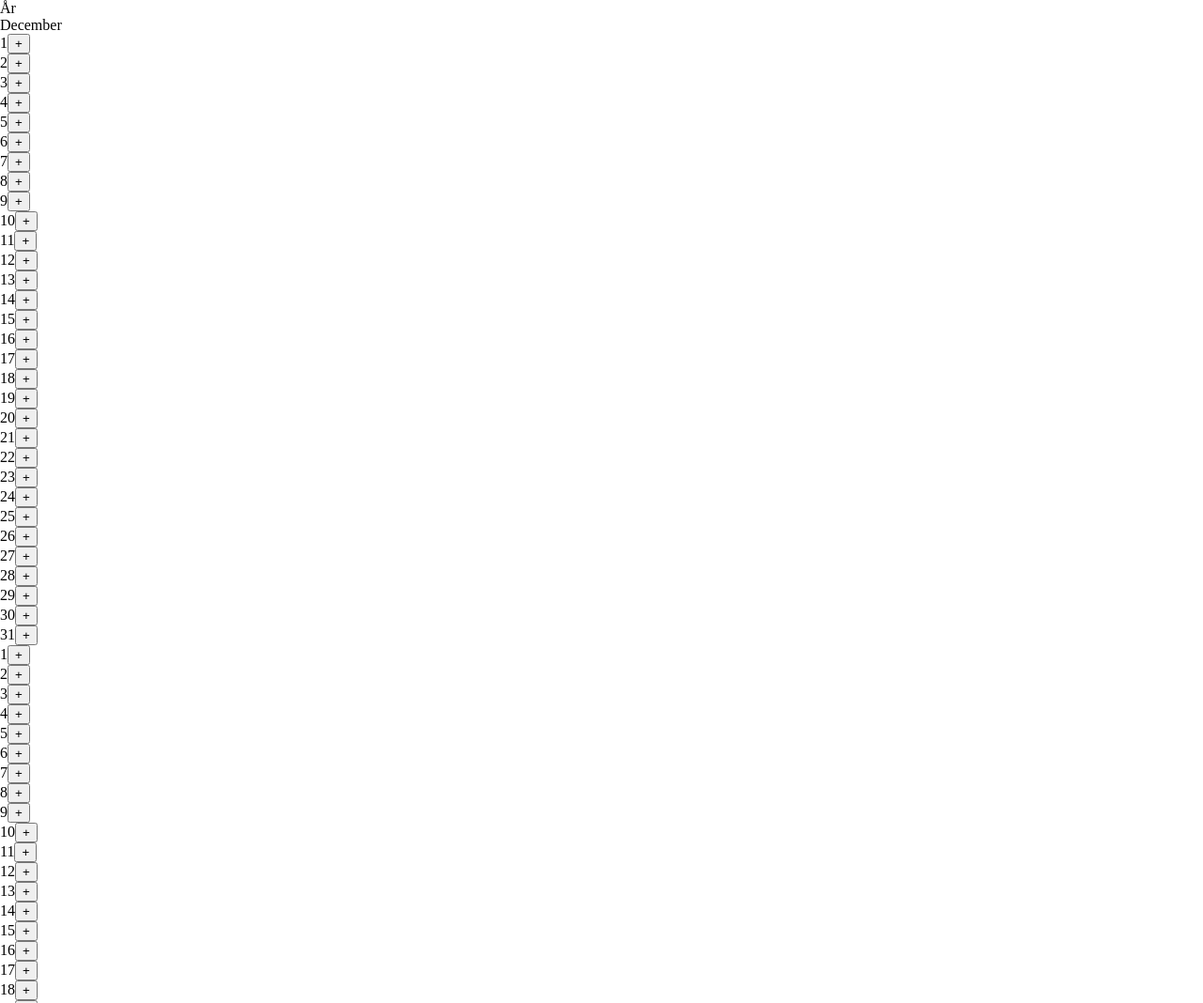
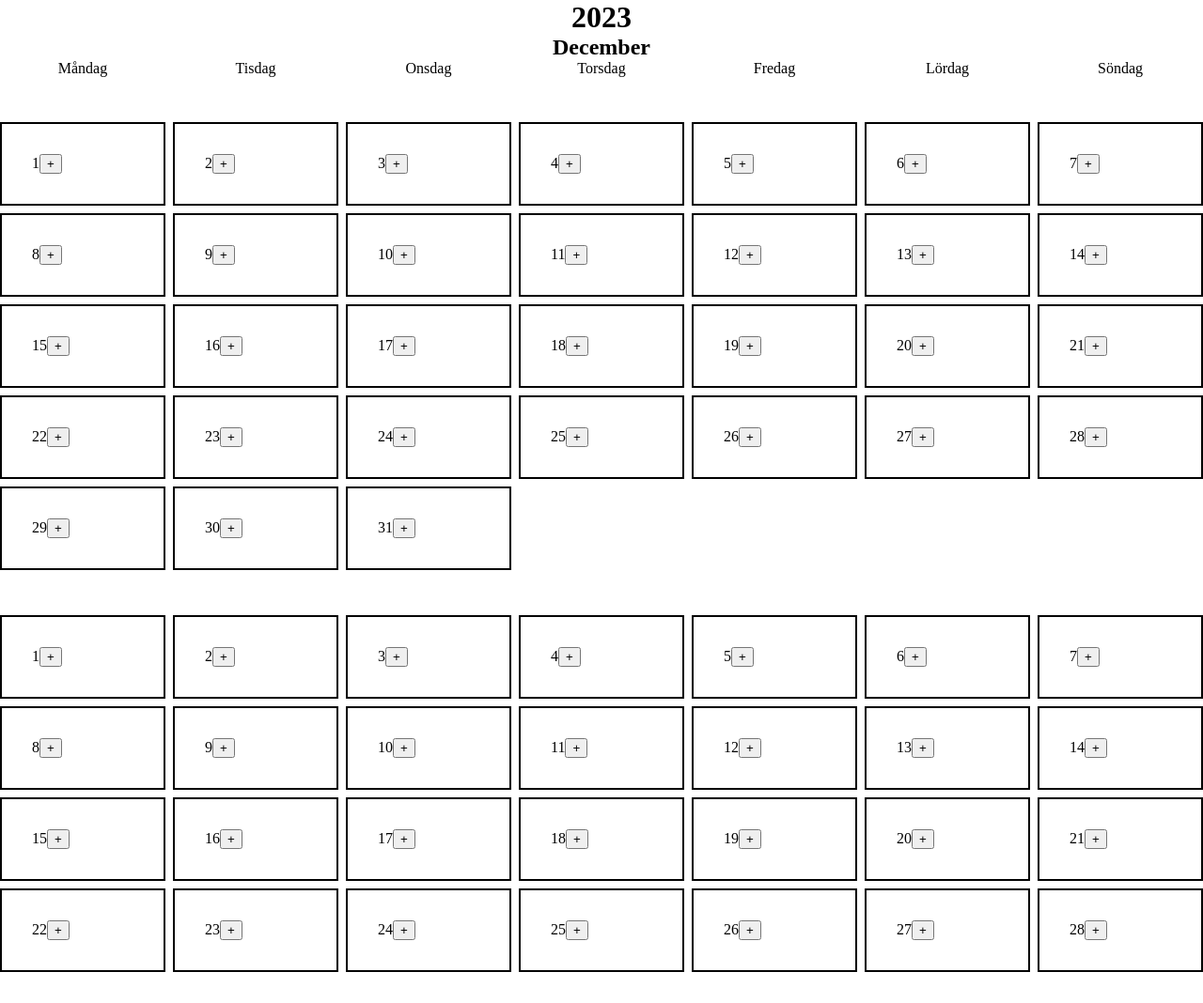
Before and after one commit to Hollgy/Calendar---Magic-Vikings, a website with bundled scripts: page index.html in a window 1280 px wide. Shown: the top 1068 px of the page at 94% size. Built offline with nearby package versions, Linux system fonts and the light colour scheme.

Commit message:
Lagt till en monthWrapper runt varje månad och strukturerat upp med grid inuti varje

```diff
--- a/index.html
+++ b/index.html
@@ -1,4 +1,5 @@
 <html lang="sv">
+
 <head>
     <meta charset="UTF-8" />
     <meta http-equiv="X-UA-Compatible" content="IE=edge" />
@@ -8,26 +9,40 @@
     <script src="./src/dom.js" type="module"></script>
     <script src="./src/array.js" type="module"></script>
 </head>
+
 <body>
+
+    <header>
+        <h1 class="header__year">År</h1>
+        <h2 class="header__month">Månad</h2>
+
+        <div class="header__weekdays">
+
+            <div>Måndag</div>
+            <div>Tisdag</div>
+            <div>Onsdag</div>
+            <div>Torsdag</div>
+            <div>Fredag</div>
+            <div>Lördag</div>
+            <div>Söndag</div>
+
+        </div>
+
+
+    </header>
     <main>
-        <header>
-            <section class="header__year">År</section>
-            <section class="header__month">Månad</section>
-        </header>
         <section class="calendar__body">
-            <div class="aside__days">
-<!-- veckocontainer  -->
+            <aside class="calendar__weeks">
+                <!-- veckocontainer  -->
+            </aside>
+            <div class="calendar__days">
+                <!-- dagcontainer  -->
             </div>
-            <aside class="aside__weeks">
-<!-- veckocontainer  -->
-            </aside>
-            <section>
-                <!-- Cards för dagar -->
-            </section>
         </section>
         <div class="overlay hidden">
             <div class="modal hidden"></div>
         </div>
     </main>
 </body>
+
 </html>
--- a/src/dom.js
+++ b/src/dom.js
@@ -1,10 +1,9 @@
 import { getDaysInMonth } from "../node_modules/date-fns/esm/index.js";
-// getDaysInMonth tar två parametrar, (år, månad), vi behöver ha variabler för parametrarna som vi kan ändra på.
 
 const calendar = {
     year: document.querySelector('.header__year'),
     month: document.querySelector('.header__month'),
-    days: document.querySelector('.aside__days'),
+    days: document.querySelector('.calendar__days'),
     weekNumber: document.querySelector('.aside__weeks')
 }
 
@@ -55,18 +54,14 @@ function renderCalendar() {
 
     for (let index = 0; index <= 11; index++) {
         let daysInMonth = getDaysInMonth(new Date(year, month))
-        // console.log(testArray[index]);
         testArray[index].days = daysInMonth
         month++
-        // console.log(testArray[index]);
     }
-
 }
 renderCalendar()
 testArray.forEach(element => {
-    console.log(`Månad ${element.month} har ${element.days} dagar`);
+    console.log(`${element.month} har ${element.days} dagar`);
 })
-// console.log(`Våran månadsarray: ${testArray}`);
 
 // function checkIfToday() {
 //     dagArray.forEach(element => {
@@ -75,7 +70,6 @@ testArray.forEach(element => {
 //         let month = dateFormatted.slice(3, 4)
 //         let year = dateFormatted.slice(6, 9)
 //         if (isToday(new Date(year, month, day)) == true) {
-
 //         }
 //     });
 // }
@@ -83,15 +77,21 @@ testArray.forEach(element => {
 // isToday(new Date(2023, 2, 10))
 
 
-const modal = document.querySelector('.modal')
-
 for (let element of testArray) {
+    calendar.year.innerText = year
     calendar.month.innerText = element.month
+    const monthWrapper = document.createElement('div')
+    monthWrapper.classList.add('month')
 
     for (let index = 1; index <= element.days; index++) {
+        // Använd funktion från date.fns för att kontrollera vilken vecka det är för att bestämma vilken siffra som ska skrivas ut i aside.
+
+        // Skapar div med datum
         let newDay = document.createElement('div')
         newDay.innerText = index
+        newDay.classList.add('day__card')
 
+        // Och en knapp för att kunna lägga till aktivitet
         const showAddInfoModalBtn = document.createElement('button')
 
         showAddInfoModalBtn.textContent = '+'
@@ -105,12 +105,15 @@ for (let element of testArray) {
 
         newDay.append(showAddInfoModalBtn)
 
-        calendar.days.append(newDay)
+        monthWrapper.append(newDay)
     }
+    calendar.days.append(monthWrapper)
 }
 
+const modal = document.querySelector('.modal')
 const overlay = document.querySelector('.overlay')
 
+// Overlay för att lägga in information om aktivitet
 const addNewInfoToDay = (date, month, index, btnID) => {
 
     const titleForTheDate = document.createElement('h1')
--- a/styles/style.css
+++ b/styles/style.css
@@ -1,8 +1,7 @@
-*{
+* {
     margin: 0;
     box-sizing: border-box;
 }
-
 
 /* Add info */
 .overlay {
@@ -27,3 +26,30 @@
     display: none;
     visibility: hidden;
 }
+
+header {
+    text-align: center;
+}
+
+.header__weekdays {
+    display: grid;
+    grid-template-columns: repeat(7, 1fr);
+    gap: 0.5em;
+    margin-bottom: 3em;
+}
+
+.header__weekdays>div {
+    text-align: center;
+}
+
+.day__card {
+    padding: 2em;
+    border: 2px solid black;
+}
+
+.month {
+    display: grid;
+    grid-template-columns: repeat(7, 1fr);
+    gap: 0.5em;
+    margin-bottom: 3em;
+}
```
